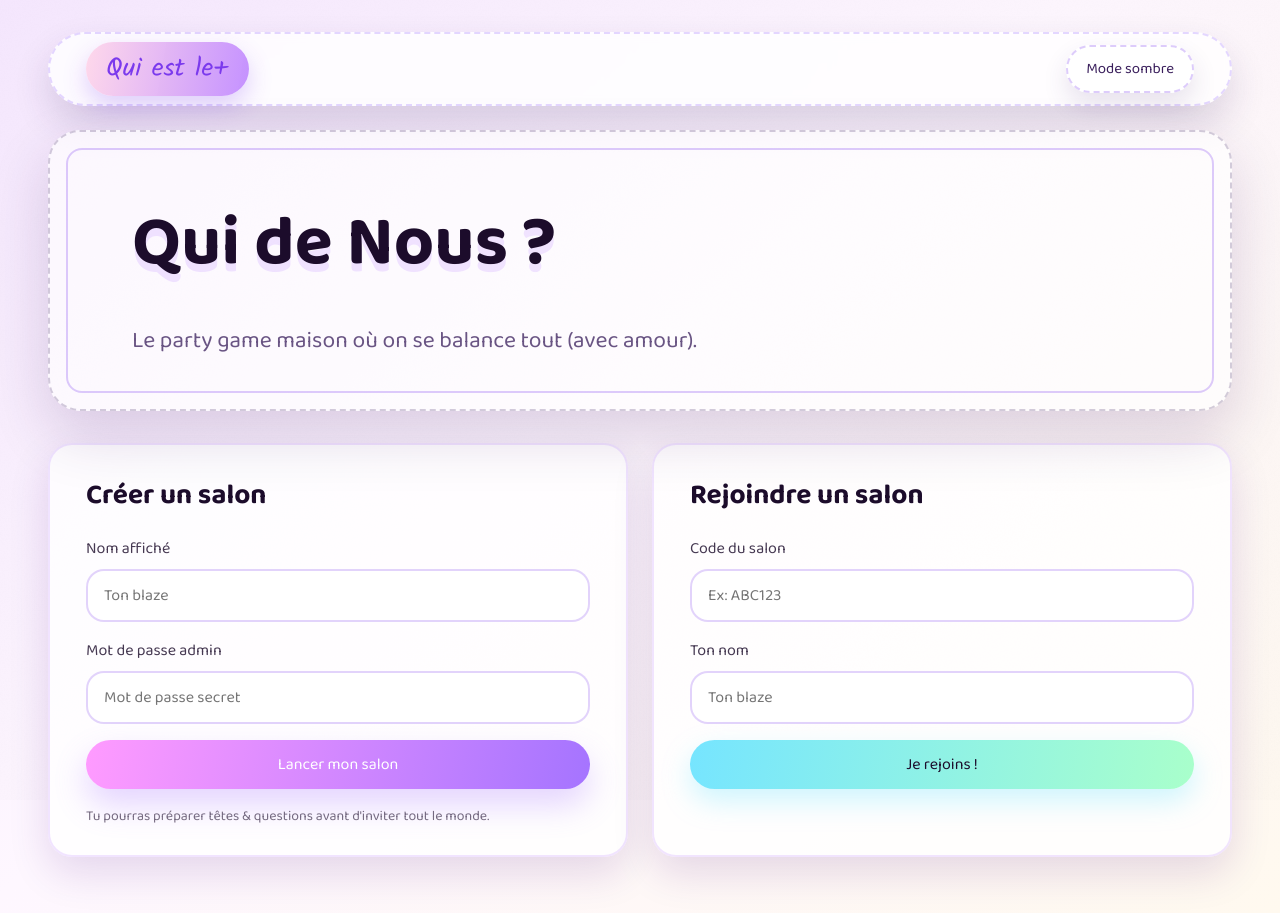
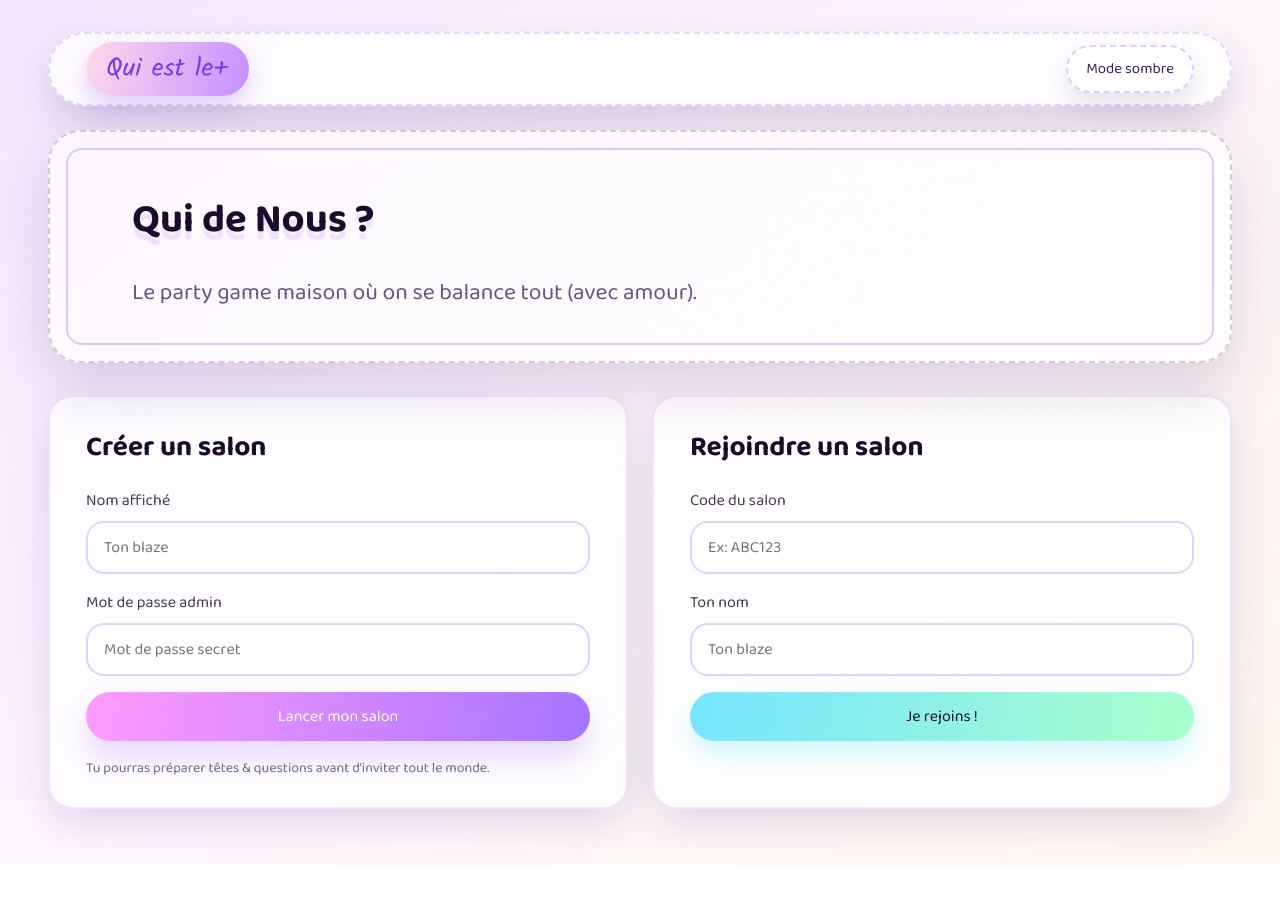
Before and after one commit to achaplin1/kollek, a website: page public/index.html in a window 1280 px wide. After the commit the page ends 865 px from the top, so only its background shows below. Drawn offline with nearby package versions, Linux system fonts and the light colour scheme; no server answers.

Commit message:
Update styles.css

```diff
--- a/public/styles.css
+++ b/public/styles.css
@@ -442,7 +442,7 @@ body.dark-mode .toast {
 
 .hero h1 {
   margin: 6px 0 4px;
-  font-size: clamp(40px, 6.4vw, 70px);
+  font-size: clamp(40px, 6.4vw, 40px);
   color: var(--ink-dark);
   text-shadow: 0 8px 0 rgba(193, 139, 255, 0.22);
 }
```
